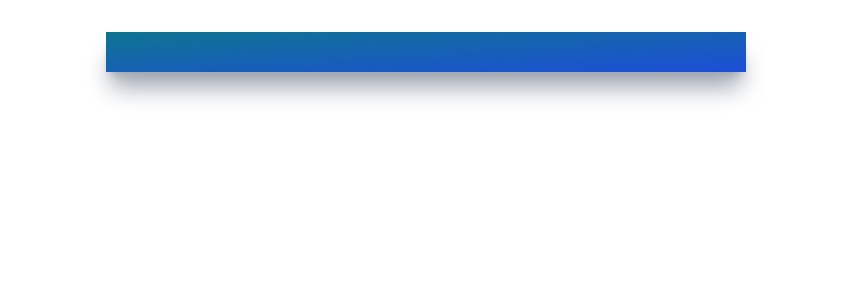
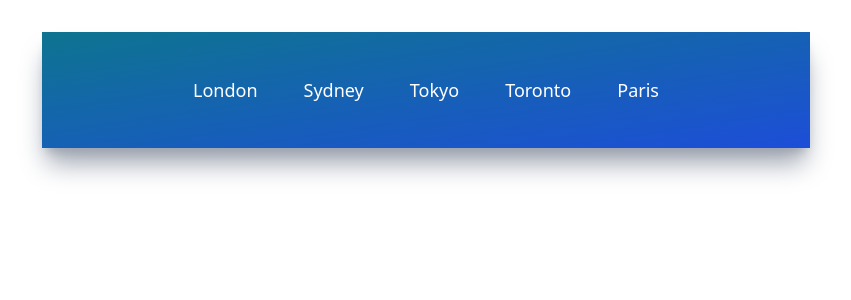
Before and after one commit to shadanamini/weather-application, a React (Create React App) app: page / in a window 1280 px wide. Shown: the top 300 px of the page, without its empty margins (214-1065 px from the left). Built offline with nearby package versions, Linux system fonts and the light colour scheme; the HTML template or start-up script is replaced by a standard one.

Commit message:
added top buttons

```diff
--- a/src/App.js
+++ b/src/App.js
@@ -1,9 +1,12 @@
 import './App.css';
 import UilReact from '@iconscout/react-unicons/icons/uil-react'
+import TopButtons from './components/TopButtons';
 
 function App() {
   return (
-  <div className="mx-auto max-w-screen-sm mt-8 py-5 px-32 bg-gradient-to-br from-cyan-700 to-blue-700 h-fit shadow-xl shadow-gray-400"></div>
+  <div className="mx-auto max-w-screen-md mt-8 py-5 px-32 bg-gradient-to-br from-cyan-700 to-blue-700 h-fit shadow-xl shadow-gray-400">
+  <TopButtons />
+  </div>
   )
 }
 
--- /dev/null
+++ b/src/components/TopButtons.jsx
@@ -0,0 +1,37 @@
+import React from 'react'
+
+function TopButtons() {
+
+const cities = [
+    {
+        id: 1,
+        title: 'London'
+    },
+    {
+        id: 2,
+        title: 'Sydney'
+    },
+    {
+        id: 3,
+        title: 'Tokyo'
+    },
+    {
+        id: 4,
+        title: 'Toronto'
+    },
+    {
+        id: 5,
+        title: 'Paris'
+    },
+]
+
+  return <div className="flex items-center justify-around my-6">
+        {cities.map((city) => (
+
+            <button key={city.id} className="text-white text-lg font-medium">{city.title}</button>
+
+        ))}
+    </div>
+}
+
+export default TopButtons;
```
